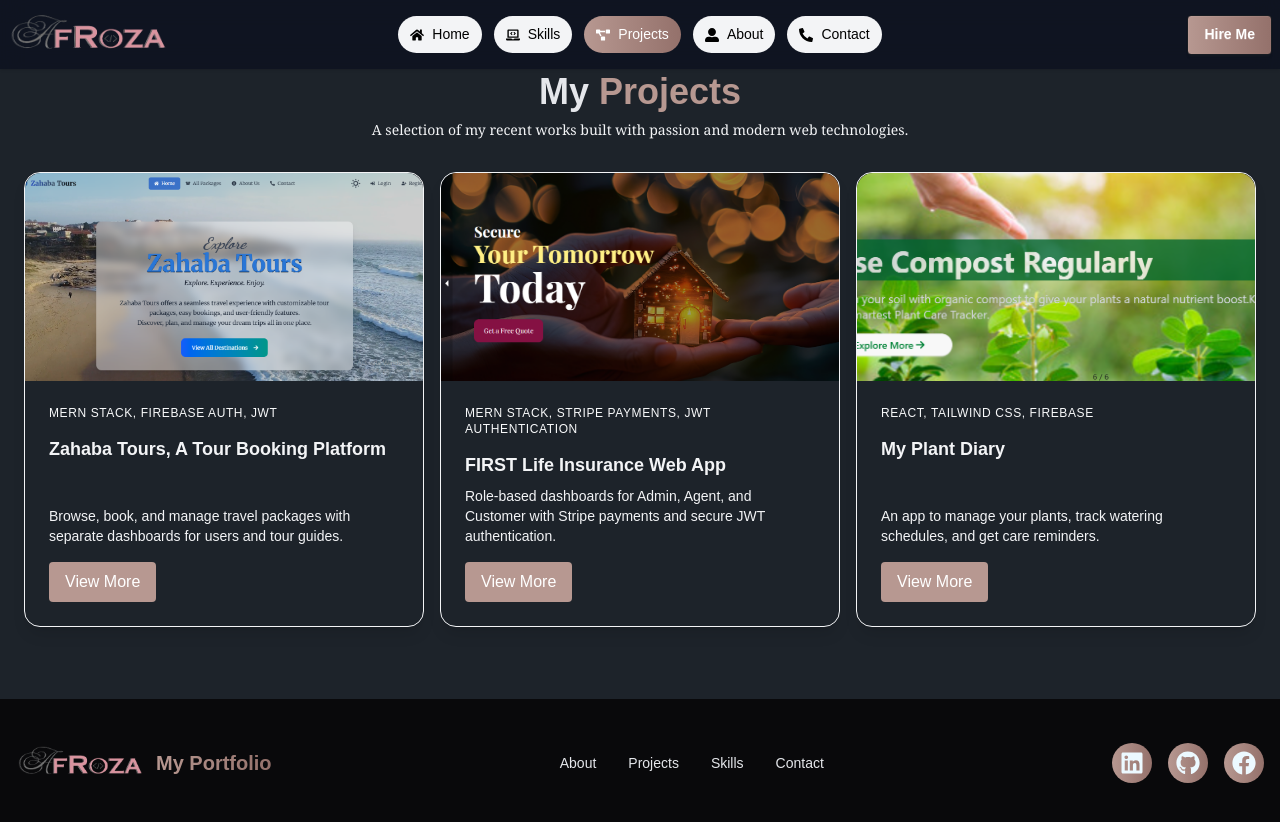
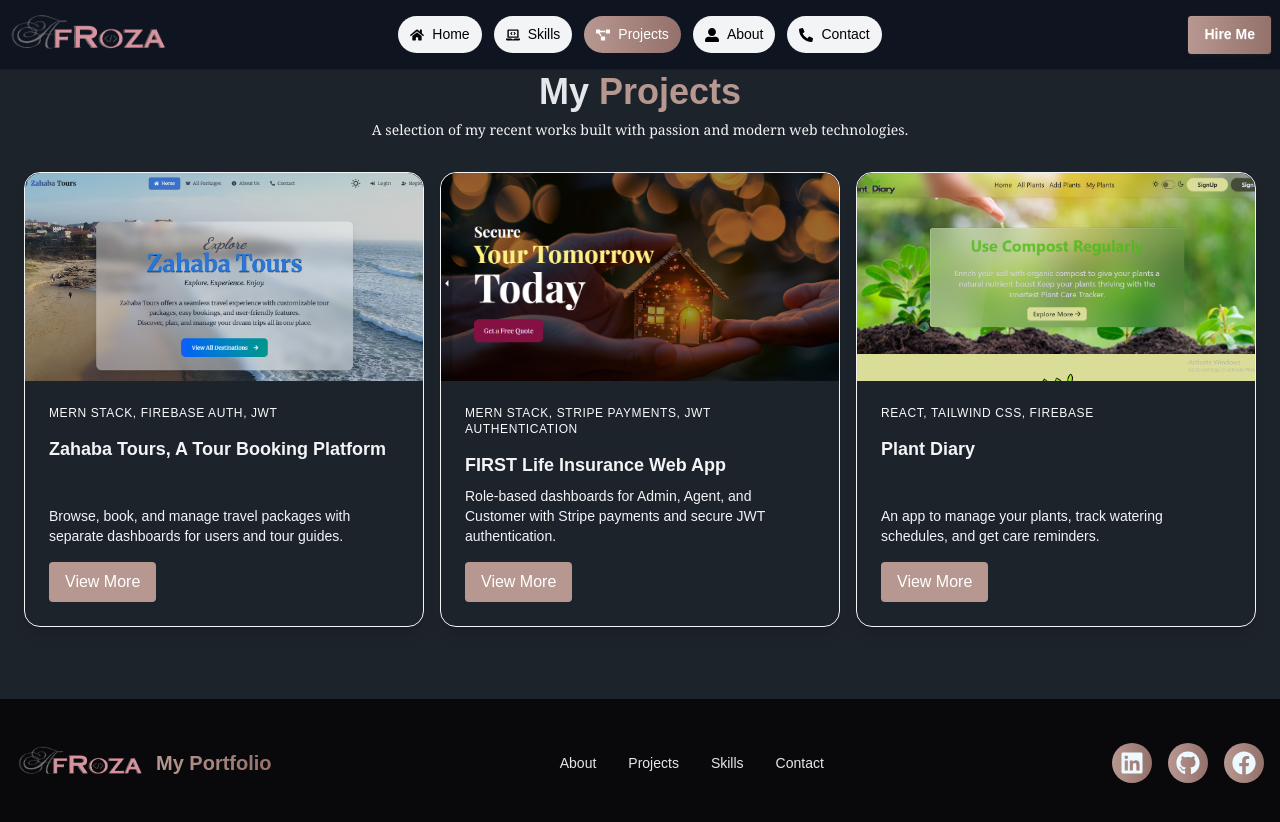
Before and after one commit to Afroza-Nipa13/my-portfolio, a React (Vite) app: page /projects in a window 1280 px wide. Shown: the top 822 px of the page. Built offline with nearby package versions, Linux system fonts and the light colour scheme; a web font is replaced by a local one.

Commit message:
added photo

```diff
--- a/src/Component/Banner/Banner.jsx
+++ b/src/Component/Banner/Banner.jsx
@@ -60,7 +60,7 @@ export default function Banner() {
         {/* Right Side - Image */}
         <div className="flex items-center justify-center p-6 mt-8 lg:mt-0 z-40">
           <motion.img
-            src="https://i.postimg.cc/m2v7cXvN/hijabi.png"
+            src="https://i.ibb.co.com/bjZjqqj9/newNipa.png"
             alt="Afroza Akter"
             animate={{ y: [50, 100, 50] }}
             transition={{ duration: 10, repeat: Infinity }}
--- a/src/Component/Home/Home.jsx
+++ b/src/Component/Home/Home.jsx
@@ -10,7 +10,7 @@ import TeamProject from '../teamProject/TeamProject';
 
 const Home = () => {
     return (
-        <div className=''>
+        <div className='bg-black'>
             <Banner/>
             <AboutMe/>
             <Skills/>
--- a/src/Component/Projects/Projects.jsx
+++ b/src/Component/Projects/Projects.jsx
@@ -34,7 +34,7 @@ const projects = [
     },
     {
         id: 3,
-        name: "My Plant Diary",
+        name: "Plant Diary",
         image: ass10,
         techStack: "React, Tailwind CSS, Firebase",
         brief:
```
Also changed, not shown: public/ass10.png.
